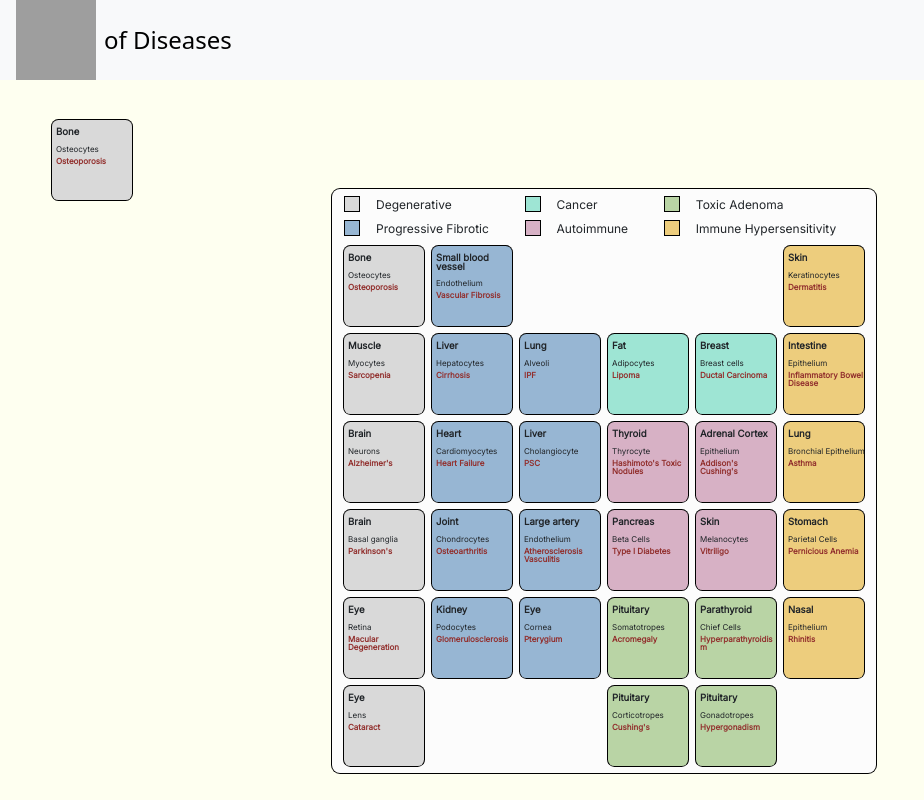
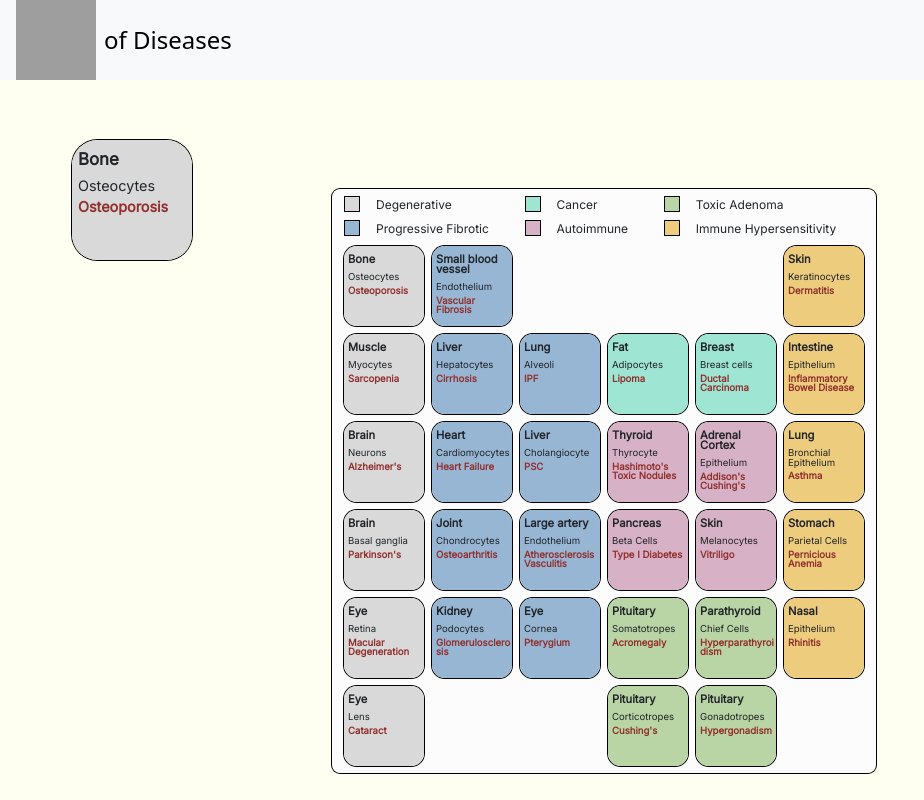
Before and after one commit to eitanporat/PeriodicTable, a React (Vite) app: page / in a window 1280 px wide. Shown: the whole page, without its empty margins (0-924 px from the left). Built offline with nearby package versions, Linux system fonts and the light colour scheme; grey boxes are pictures that could not be loaded.

Commit message:
bigger div on selected

```diff
--- a/src/App.css
+++ b/src/App.css
@@ -1,6 +1,5 @@
 .disease-square {
-  width: 10vmin;
-  height: 10vmin;
+  overflow: auto;
   background-color: white;
   border: 1px solid none;
   /* Shadow */
@@ -9,7 +8,6 @@
   font-weight: normal;
   /* Left text */
   text-align: left;
-  border-radius: .5vmax;
 }
 
 .disease-organ {
--- a/src/Disease.jsx
+++ b/src/Disease.jsx
@@ -1,19 +1,28 @@
 import React from 'react'
 import {diseaseColors} from './constants'
 
-function Disease({organ, cellType, diseaseName, row, column, diseaseClass, isActive, mouseClicked, isSelected}) {
+function Disease({organ, cellType, diseaseName, row, column, diseaseClass, isActive, mouseClicked, isSelected, scale}) {
     return <div className="disease-square" onClick={mouseClicked}
     style={{
         gridRowStart: row,
         gridRowEnd: row,
         gridColumnStart: column,
         gridColumn: column,
+        borderRadius: scale == 1 ? "1vmax": "2vmax",
+        width: scale == 1 ? "10vmin" : "15vmin",
+        height: scale == 1 ? "10vmin" : "15vmin",
         backgroundColor: isActive ? diseaseColors[diseaseClass] : 'white',
         boxShadow: isSelected ? "0px 0px 0px 2px blue":"0px 0px 0px 1px black",
     }}>
-            <div className="disease-organ">{organ}</div>
-            <div className="disease-cell-type">{cellType}</div>
-            <div className="disease-name">{diseaseName}</div>
+            <div className="disease-organ" style={{
+                fontSize: scale == 1 ? "1.4vmin" : "2.1vmin"
+            }}>{organ}</div>
+            <div className="disease-cell-type" style={{
+                fontSize: scale == 1 ? "1.2vmin" : "1.8vmin"
+            }}>{cellType}</div>
+            <div className="disease-name" style={{
+                fontSize: scale == 1 ? "1.2vmin" : "1.8vmin"
+            }}>{diseaseName}</div>
         </div>
 
 }
--- a/src/PeriodicTable.jsx
+++ b/src/PeriodicTable.jsx
@@ -43,6 +43,7 @@ function PeriodicTable() {
           isActive={diseaseState[index].isActive}
           isSelected={diseaseState[index].isSelected}
           mouseClicked={mouseClicked}
+          scale={1}
         />
       );
     }
@@ -83,13 +84,27 @@ function PeriodicTable() {
     }
   );
 
+  const {diseaseName, organ, cellType, diseaseClass, row, column} = diseases[selectedIndex];
+
   return (
     // Flexbox container
     <Container fluid>
         <Row>
         <Col xs={3}>
-        <div className="selected-disease">
-            {diseaseComponents[selectedIndex]}
+          <div className="selected-disease">
+            <Disease
+            key={diseaseName}
+            organ={organ}
+            cellType={cellType}
+            diseaseName={diseaseName}
+            row={row}
+            column={column}
+            diseaseClass={diseaseClass}
+            isActive={true}
+            isSelected={false}
+            scale={2}
+            />
+
         </div>
         </Col>
         <Col sm="auto">
```
